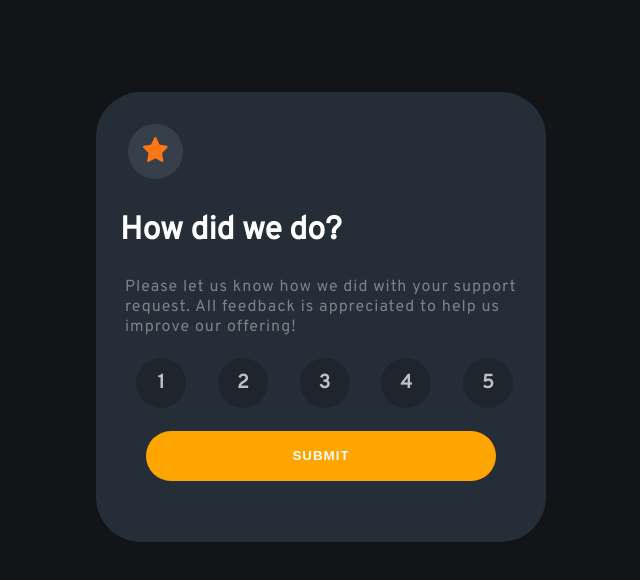
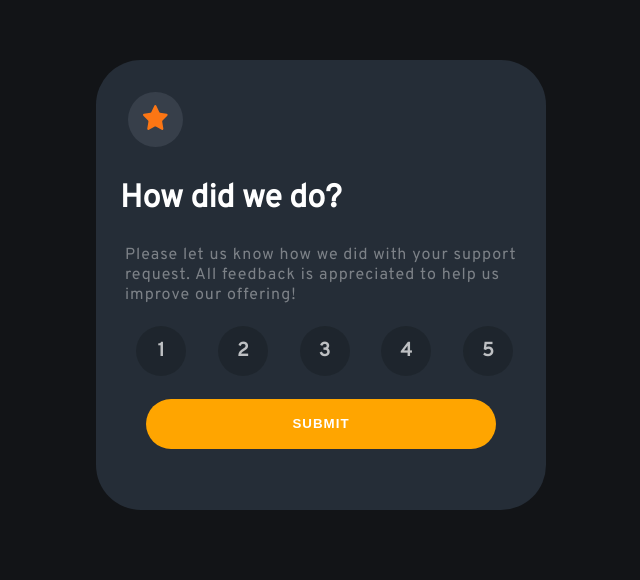
Before and after one commit to roleigh1/rating-card-1.0, a plain HTML site: page index.html in a window 1280 px wide. Shown: the part 180-760 px from the top of the page, without its empty margins (294-934 px from the left). Drawn offline with Linux system fonts and the light colour scheme.

Commit message:
Update style.css

```diff
--- a/style.css
+++ b/style.css
@@ -3,7 +3,7 @@ body{
    font-family: 'Overpass', sans-serif;
    max-width: 500px;
    margin: auto;
-   margin-top: 17rem;
+   margin-top: 15rem;
 
 
 }
```
